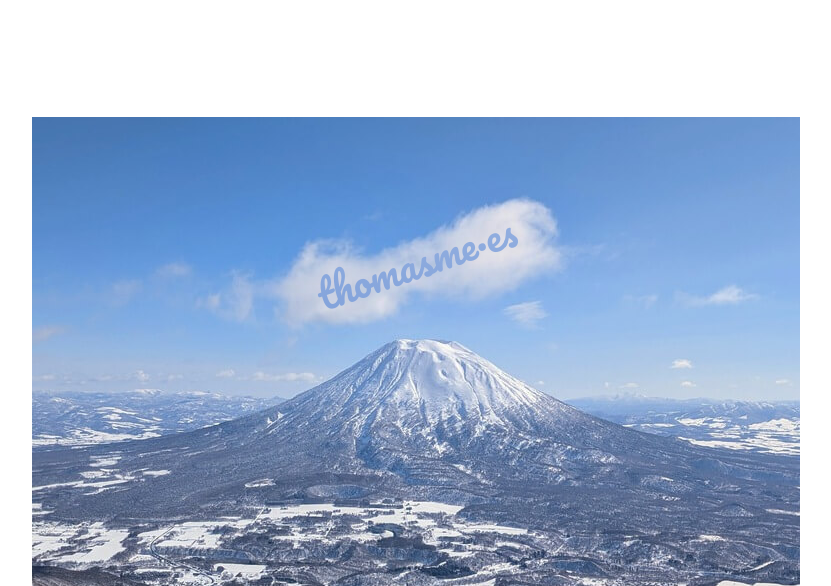
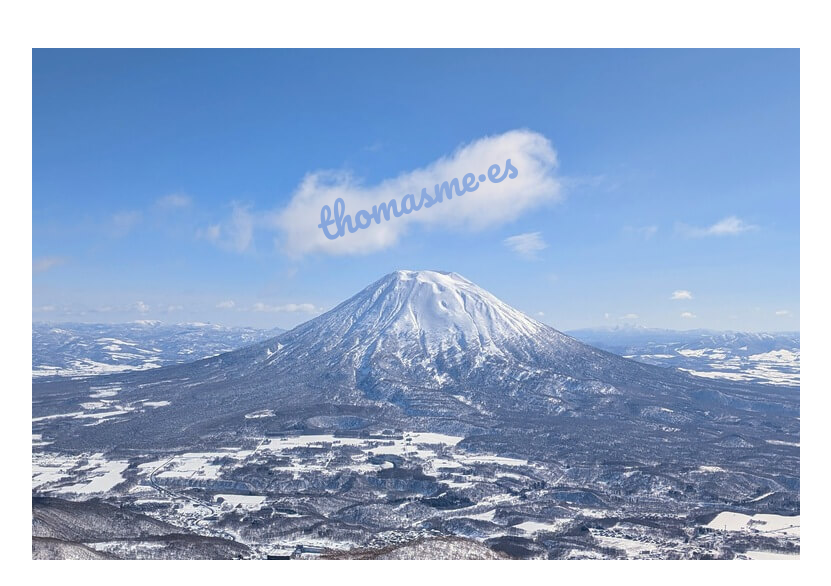
Before and after one commit to thomas-/thomas-.github.io, a plain HTML site: page index.html in a window 1280 px wide. Shown: the top 586 px of the page, without its empty margins (224-1055 px from the left). Drawn offline with Linux system fonts and the light colour scheme.

Commit message:
Update style.css

```diff
--- a/style.css
+++ b/style.css
@@ -117,6 +117,8 @@ footer {
 
 @media (min-width: 844px) {
   header h1 {
+    margin-top: -42px;
+
     /* cloud */
     color: #7998d7;
     background: linear-gradient(19deg, rgb(113 150 214) 0%, rgb(166 189 229) 100%);
```
